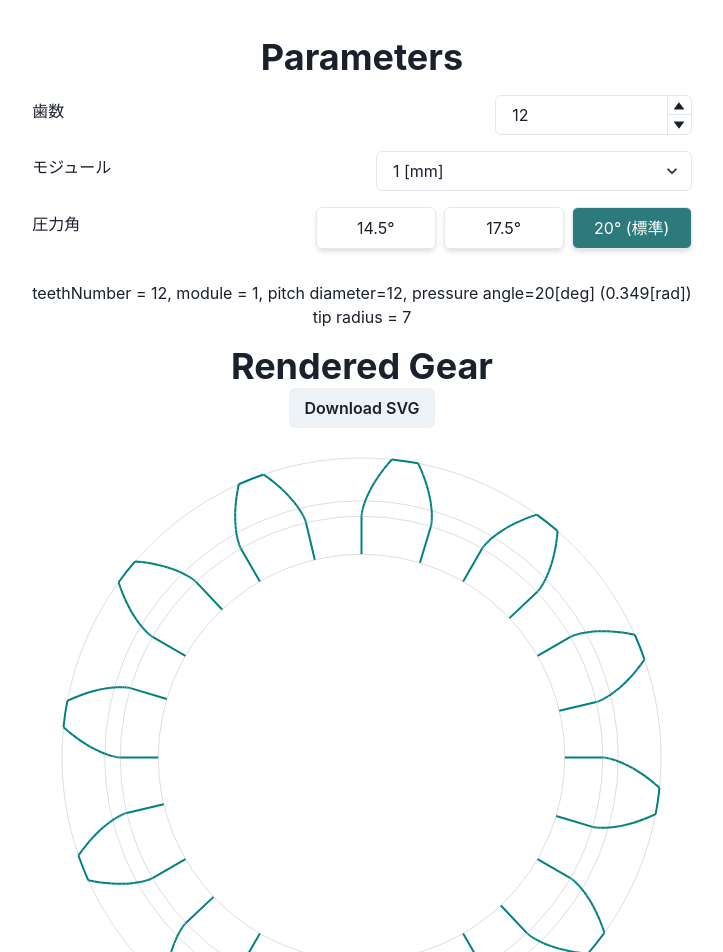
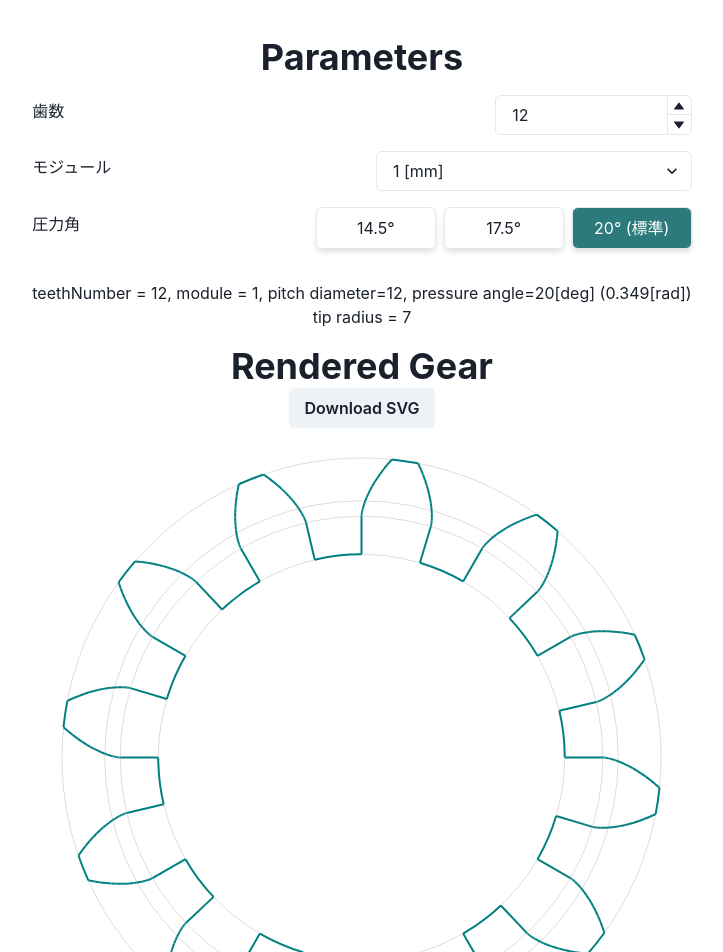
Before and after one commit to sw1227/gear-svg, a React (Vite) app: page / in a window 1280 px wide. Shown: the top 952 px of the page, without its empty margins (278-1001 px from the left). Built offline with nearby package versions, Linux system fonts and the light colour scheme.

Commit message:
feat: draw root arc

```diff
--- a/src/App.tsx
+++ b/src/App.tsx
@@ -126,6 +126,12 @@ const App: FC = () => {
                 x2: baseRadius * (Math.cos(offsetAngle2 - maxInvoluteAngle) - maxInvoluteAngle * Math.sin(offsetAngle2 - maxInvoluteAngle)),
                 y2: baseRadius * (Math.sin(offsetAngle2 - maxInvoluteAngle) + maxInvoluteAngle * Math.cos(offsetAngle2 - maxInvoluteAngle)),
               }
+              const root = {
+                x1: rootRadius * Math.cos(offsetAngle2),
+                y1: rootRadius * Math.sin(offsetAngle2),
+                x2: rootRadius * Math.cos(2 * (i + 1) * Math.PI / teethNumber),
+                y2: rootRadius * Math.sin(2 * (i + 1) * Math.PI / teethNumber),
+              }
               return (
                 <g>
                   {/* root */}
@@ -152,6 +158,14 @@ const App: FC = () => {
                     d={`M ${tip.x1},${tip.y1} A ${tipRadius},${tipRadius} 0 0,1 ${tip.x2},${tip.y2}`}
                     stroke="teal"
                     strokeWidth={strokeWidthThick}
+                    fill="none"
+                  />
+                  {/* root arc */}
+                  <path
+                    d={`M ${root.x1},${root.y1} A ${rootRadius},${rootRadius} 0 0,1 ${root.x2},${root.y2}`}
+                    stroke="teal"
+                    strokeWidth={strokeWidthThick}
+                    fill="none"
                   />
                   {/* involute */}
                   {
```
